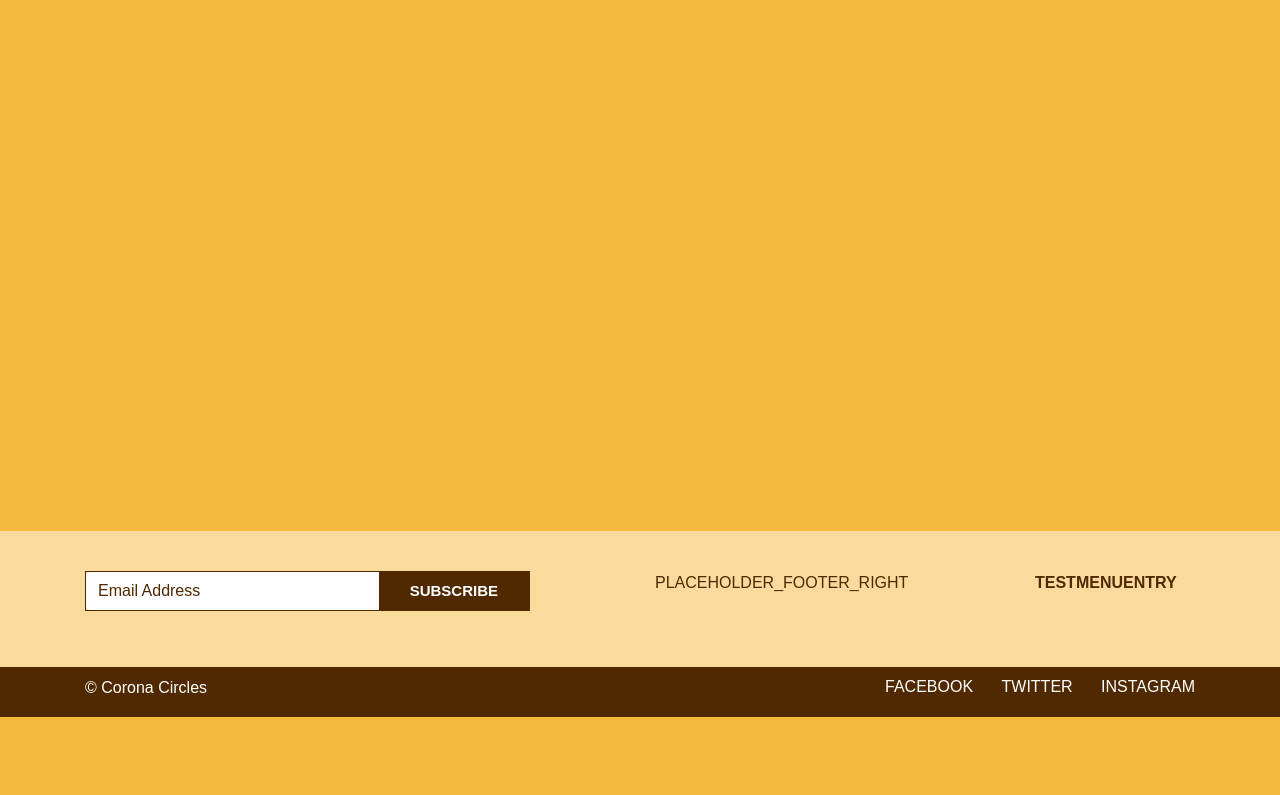
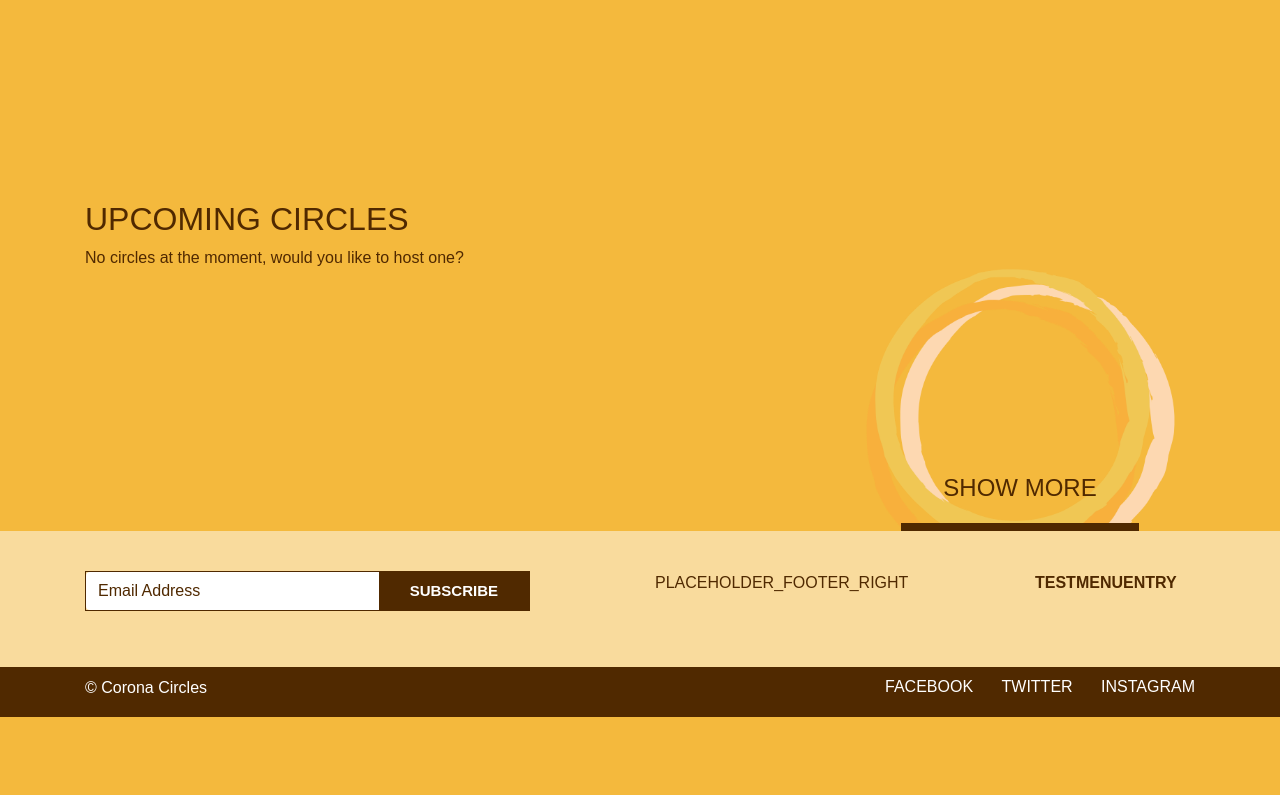
Before and after one commit to CoronaCircles/coronacircles, a Django app: page / in a window 1280 px wide. Shown: the part 83-878 px from the top of the page. Before the commit the page ends 800 px from the top, so only its background shows below. Run offline with Django 3.2, Linux system fonts and the light colour scheme; data that the repository does not hold is empty; some libraries are stand-ins or nearby versions; some web fonts are replaced.

Commit message:
event list in homepage template

```diff
--- a/homepage/templates/homepage/homepage.html
+++ b/homepage/templates/homepage/homepage.html
@@ -1,11 +1,38 @@
 {% extends "base.html" %}
+{% load i18n %}
+
+{% block body %}start{% endblock body %}
 
 {% block content %}
-  {% include "./_carousel.html" %}
 
-  {% comment %} TODO: include events {% endcomment %}
+{% include "./_carousel.html" %}
 
-  {% include "./_testimonials.html" %}
+<div class="events">
+	<div class="container">
+		<div class="row">
+			<div class="col-sm-12"><h2>{% trans "Upcoming Circles" %}</h2></div>
 
-  {% comment %} TODO: include contacts {% endcomment %}
+			<div class="col-md-8 col-sm-12">
+        {% if events %}
+          <ul class="event-list">
+            {% for event in events %}
+              {% include "circles/_event.html" %}
+            {% endfor %}
+          </ul>
+        {% else %}
+          <p>{% trans "No circles at the moment, would you like to host one?" %}</p>
+        {% endif %}
+      </div>
+
+      <div class="col-md-4 col-sm-12 right">
+				<h4>{% trans "show more" %}</h4>
+				<a class="btn btn-secondary btn-lg" href="{% url 'circles:list' %}">{% trans "Show Circles" %}</a>
+			</div>
+
+    </div>
+  </div>
+</div>
+
+{% include "./_testimonials.html" %}
+
 {% endblock content %}
```
